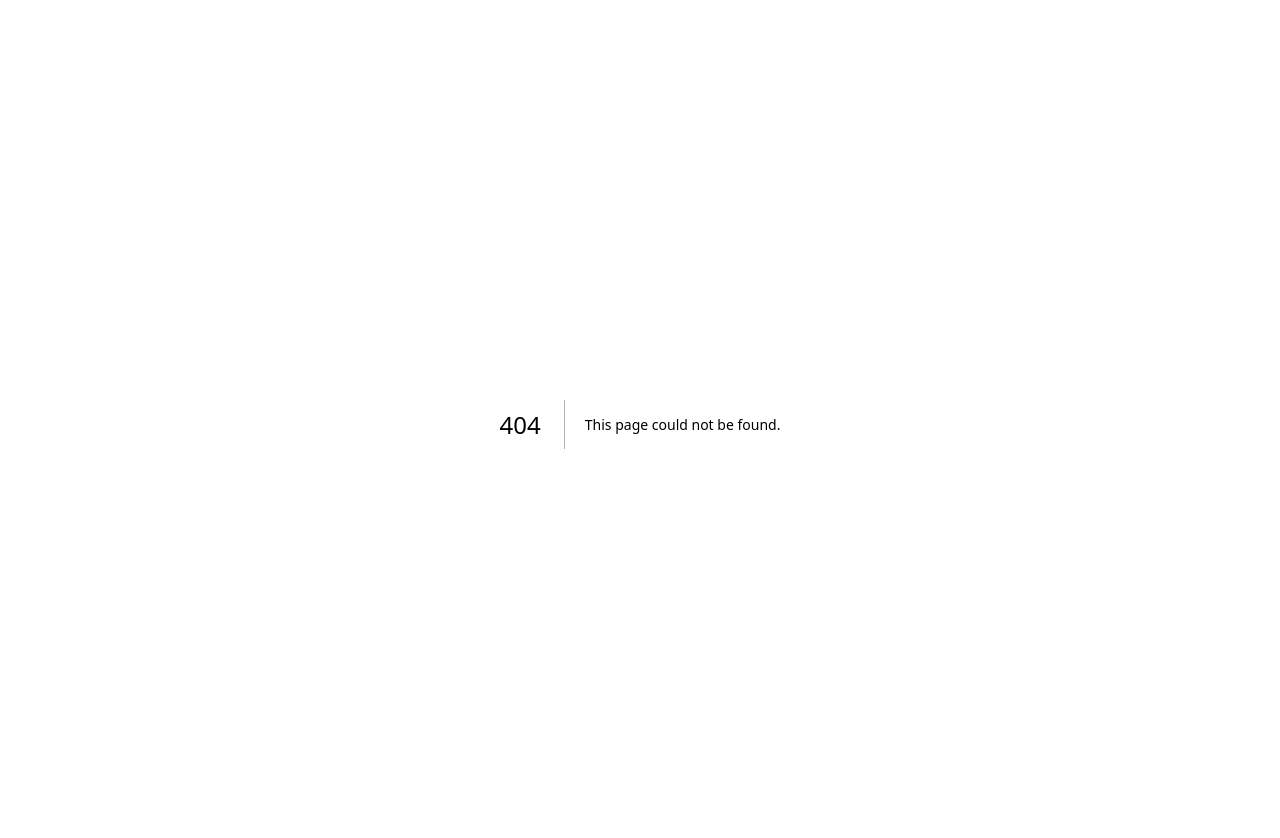
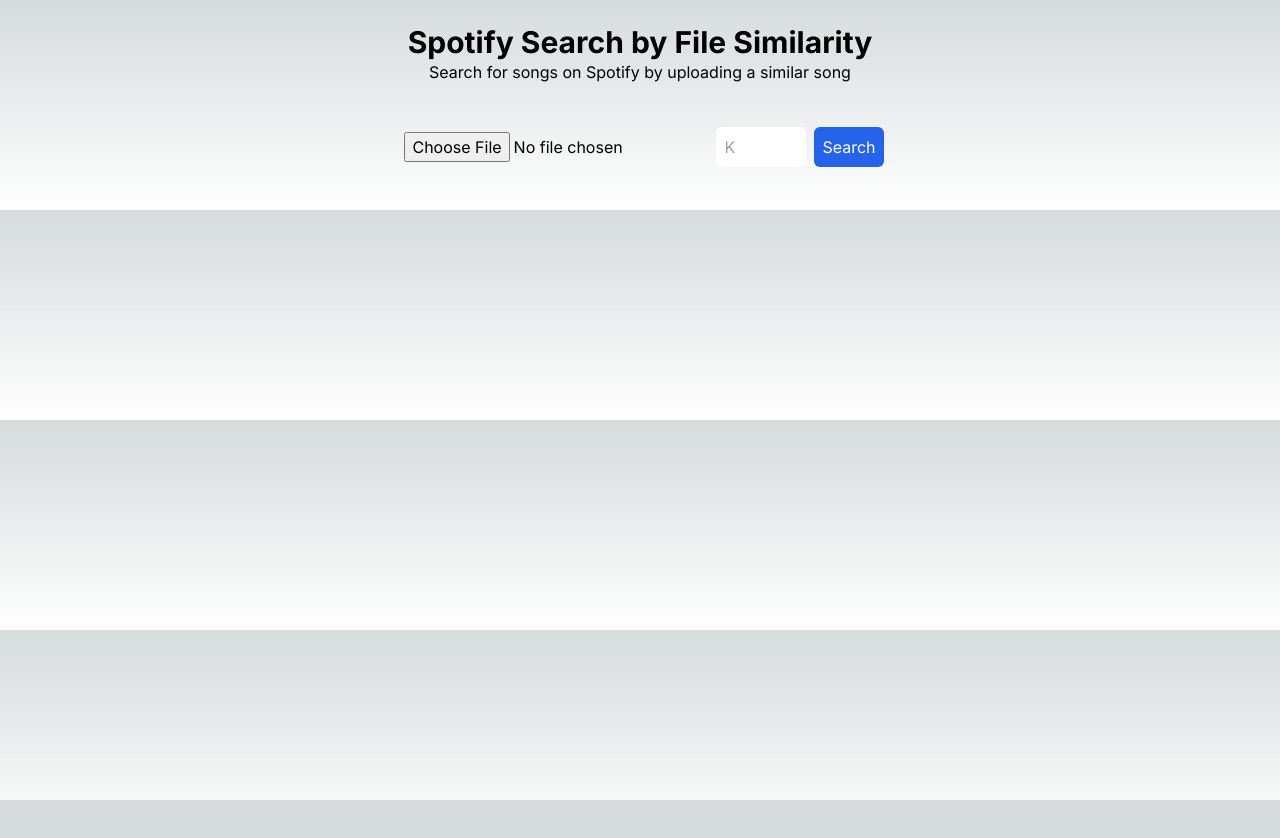
Before and after one commit to ricardoamiel/TestingRevInd, a Next.js app in the folder frontend/: page /p3 in a window 1280 px wide. Before the commit this address had no page. Shown: the top 838 px of the page. After the commit the page ends 800 px from the top, so only its background shows below. Built offline with nearby package versions, Linux system fonts and the light colour scheme.

Commit message:
feat: init frontend for p3

```diff
--- a/frontend/src/app/p2/_components/responseTable.tsx
+++ b/frontend/src/app/p2/_components/responseTable.tsx
@@ -60,7 +60,7 @@
     | undefined | any;
   hasData: boolean;
 }
-function ResponseTable({
+function ResponseTableP2({
   searchResults,
   searchPostgresSQLResults,
   hasData,
@@ -142,4 +142,4 @@
   );
 }
 
-export default ResponseTable;
+export default ResponseTableP2;
--- a/frontend/src/app/p2/page.tsx
+++ b/frontend/src/app/p2/page.tsx
@@ -1,6 +1,6 @@
 "use client";
 import React, { useState } from "react";
-import ResponseTable, {
+import ResponseTableP2, {
   searchPostgresSQLResponse,
   searchQueryResponse,
 } from "./_components/responseTable";
@@ -17,7 +17,6 @@
   const [isLoading, setIsLoading] = useState(false);
 
   async function handleSearch() {
-    setIsLoading(true);
     const queryText = (
       document.getElementById("queryTextField") as HTMLInputElement
     ).value;
@@ -31,6 +30,8 @@
       alert("Please fill in all fields");
       return;
     }
+
+    setIsLoading(true);
 
     const response = await fetch(
       `${fetchURL}/search?query=${queryText}&k=${kValue}&language=${languageSelect}`
@@ -114,7 +115,7 @@
           <div className="rounded-full border-4 border-r-0 border-b-0 border-gray-200 h-20 w-20 animate-spin"></div>
         </div>
       ) : (
-        <ResponseTable
+        <ResponseTableP2
           searchResults={searchResults}
           searchPostgresSQLResults={searchPostgresSQLResults}
           hasData={usableData}
--- /dev/null
+++ b/frontend/src/app/p3/_components/responseTable.tsx
@@ -0,0 +1,81 @@
+import React from "react";
+
+export interface ResponseTableP3Props {
+  responseData: {
+    results: [
+      {
+        doc_id: number;
+        score: number;
+      }
+    ];
+    time: number;
+  };
+  usableData: boolean;
+}
+
+function ResponseTableP3({ responseData, usableData }: ResponseTableP3Props) {
+  if (!usableData) {
+    return <></>;
+  }
+  const handleDownload = () => {
+    const trackId = (document.getElementById("trackIdField") as HTMLInputElement)
+      .value;
+    if (!trackId) {
+      alert("Please fill in all fields");
+      return;
+    }
+    window.open(`http://localhost:5000/download/${trackId}`);
+  };
+  return (
+    <div className="mt-6">
+      <div className="flex justify-evenly">
+        <div className="bg-white bg-opacity-10 p-10 rounded-md my-3 w-[35vw]">
+          <h2 className="text-2xl">Resultados de búsqueda (In-Memory)</h2>
+          <div className="overflow-hidden rounded-lg mt-4">
+            <table className="w-full text-center">
+              <thead>
+                <tr className="bg-slate-400 bg-opacity-10">
+                  <th>Track ID</th>
+                  <th>Score</th>
+                </tr>
+              </thead>
+              <tbody>
+                {responseData?.results.map((result: any, index: number) => (
+                  <tr
+                    key={index}
+                    className=" even:bg-slate-400 odd:bg-slate-800 even:bg-opacity-10 odd-bg-opacity:10"
+                  >
+                    <td>{result.id}</td>
+                    <td>{result.score.toFixed(4)}</td>
+                  </tr>
+                ))}
+              </tbody>
+            </table>
+          </div>
+        </div>
+        <div className="flex flex-col justify-evenly align-middle">
+          <div className="bg-white bg-opacity-10 p-10 rounded-md my-3 text-center">
+            Tiempo de búsqueda (In-Memory): {responseData?.time.toFixed(4)}
+            ms
+          </div>
+          <div className="bg-white w-[100%] bg-opacity-10 p-4 rounded-md flex justify-between items-center px-10">
+            <input
+              type="number"
+              id="trackIdField"
+              placeholder="Track ID"
+              className="p-2 my-4 rounded-md grow mr-2"
+            />
+            <button
+              className="bg-blue-600 p-2 rounded-md text-white hover:bg-blue-800"
+              onClick={handleDownload}
+            >
+              Download
+            </button>
+          </div>
+        </div>
+      </div>
+    </div>
+  );
+}
+
+export default ResponseTableP3;
--- /dev/null
+++ b/frontend/src/app/p3/page.tsx
@@ -0,0 +1,58 @@
+"use client";
+import React, { useState } from "react";
+import ResponseTableP3 from "./_components/responseTable";
+
+function page() {
+  const [usableData, setUsableData] = useState(false);
+  const [searchResults, setSearchResults] = useState<any>(undefined);
+  const [isLoading, setIsLoading] = useState(false);
+
+  async function handleSearch() {
+    console.log("Searching");
+  }
+  return (
+    <div>
+      <div className="flex flex-col justify-center items-center">
+        <h1 className="text-3xl font-bold">
+          Spotify Search by File Similarity
+        </h1>
+        <p>Search for songs on Spotify by uploading a similar song</p>
+      </div>
+
+      <div className="flex justify-center items-center mt-6">
+        <div>
+          <input
+            type="file"
+            id="fileUploadField"
+            accept=".mp3"
+            className="p-2 my-4 rounded-md w-[25vw]"
+          />
+
+          <input
+            type="number"
+            id="kValueField"
+            placeholder="K"
+            className="p-2 my-4 rounded-md w-[90px] mr-2"
+          />
+        </div>
+
+        <button
+          onClick={handleSearch}
+          className="bg-blue-600 p-2 rounded-md text-white hover:bg-blue-800"
+        >
+          Search
+        </button>
+      </div>
+
+      {isLoading ? (
+        <div className="flex justify-center mt-6">
+          <div className="animate-spin rounded-full h-32 w-32 border-t-2 border-b-2 border-gray-900"></div>
+        </div>
+      ) : (
+        <ResponseTableP3 responseData={searchResults} usableData={usableData} />
+      )}
+    </div>
+  );
+}
+
+export default page;
```
Also changed, not shown: 1 other file (tests, documents, lock files or other folders).
